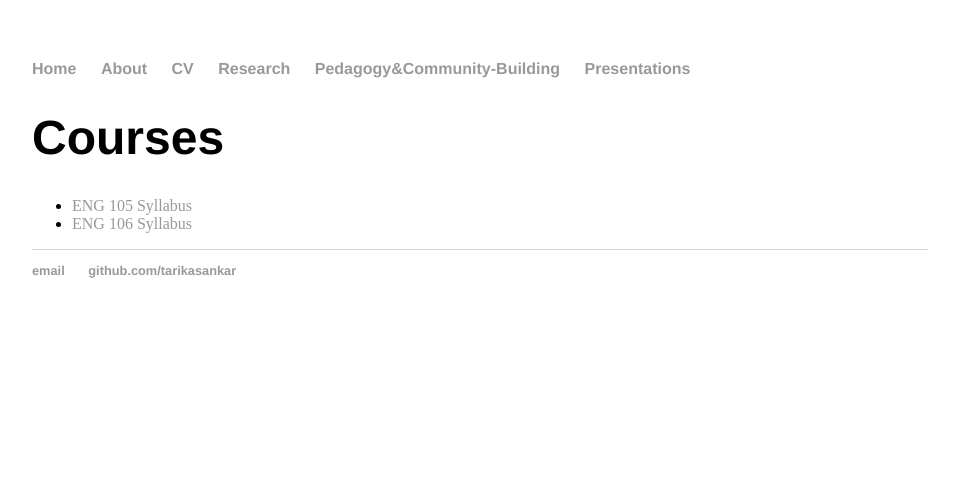
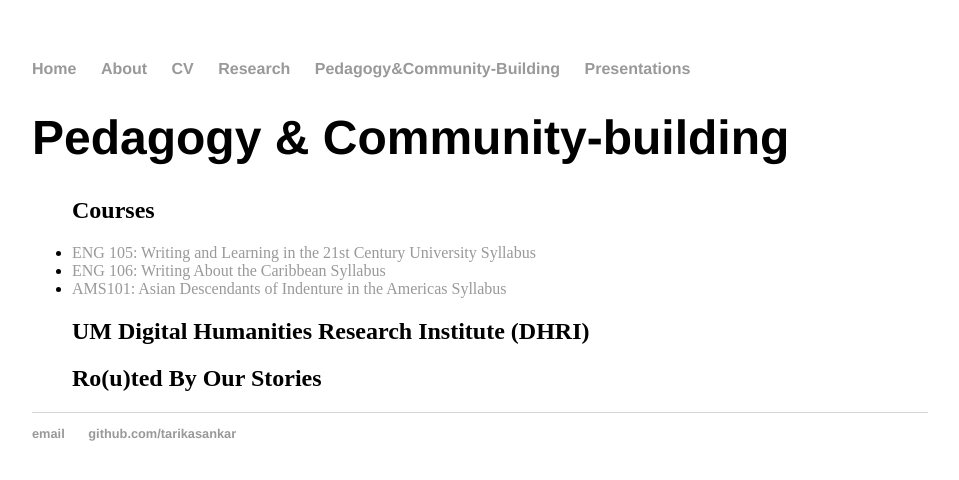
Before and after one commit to tarikasankar/tarikasankar.github.io, a Jekyll site: the page built from pedagogy&community-building/index.html, in a window 1280 px wide. Shown: the top 480 px of the page, without its empty margins (160-1119 px from the left). Built offline with Jekyll 4.4.1, drawn with Linux system fonts in a browser that asks for light colours.

Commit message:
Update index.html
updated course syllabi and headings in pedagogy page

```diff
--- a/pedagogy&community-building/index.html
+++ b/pedagogy&community-building/index.html
@@ -1,14 +1,18 @@
 ---
 layout: default
-title: Teaching
+title: Pedagogy & Community-building
 ---
 <div class="blurb">
-	<h1>Courses</h1>
+	<h1>Pedagogy & Community-building</h1>
 	<ul>
-		<li><a href="/assets/PDF/105 Syllabus.pdf">ENG 105 Syllabus</a></li>
-		<li><a href="/assets/PDF/106 Syllabus.pdf">ENG 106 Syllabus</a></li>
+		<h2>Courses</h2>
+		<li><a href="/assets/PDF/105 Syllabus.pdf">ENG 105: Writing and Learning in the 21st Century University Syllabus</a></li>
+		<li><a href="/assets/PDF/106 Syllabus.pdf">ENG 106: Writing About the Caribbean Syllabus</a></li>
+		<li><a href="/assets/PDF/AMS101 syllabus.pdf">AMS101: Asian Descendants of Indenture in the Americas Syllabus</a></li>
 
+		<h2>UM Digital Humanities Research Institute (DHRI)</h2>
 
+		<h2>Ro(u)ted By Our Stories</h2>
 		<ul>
 
 </div>
```
